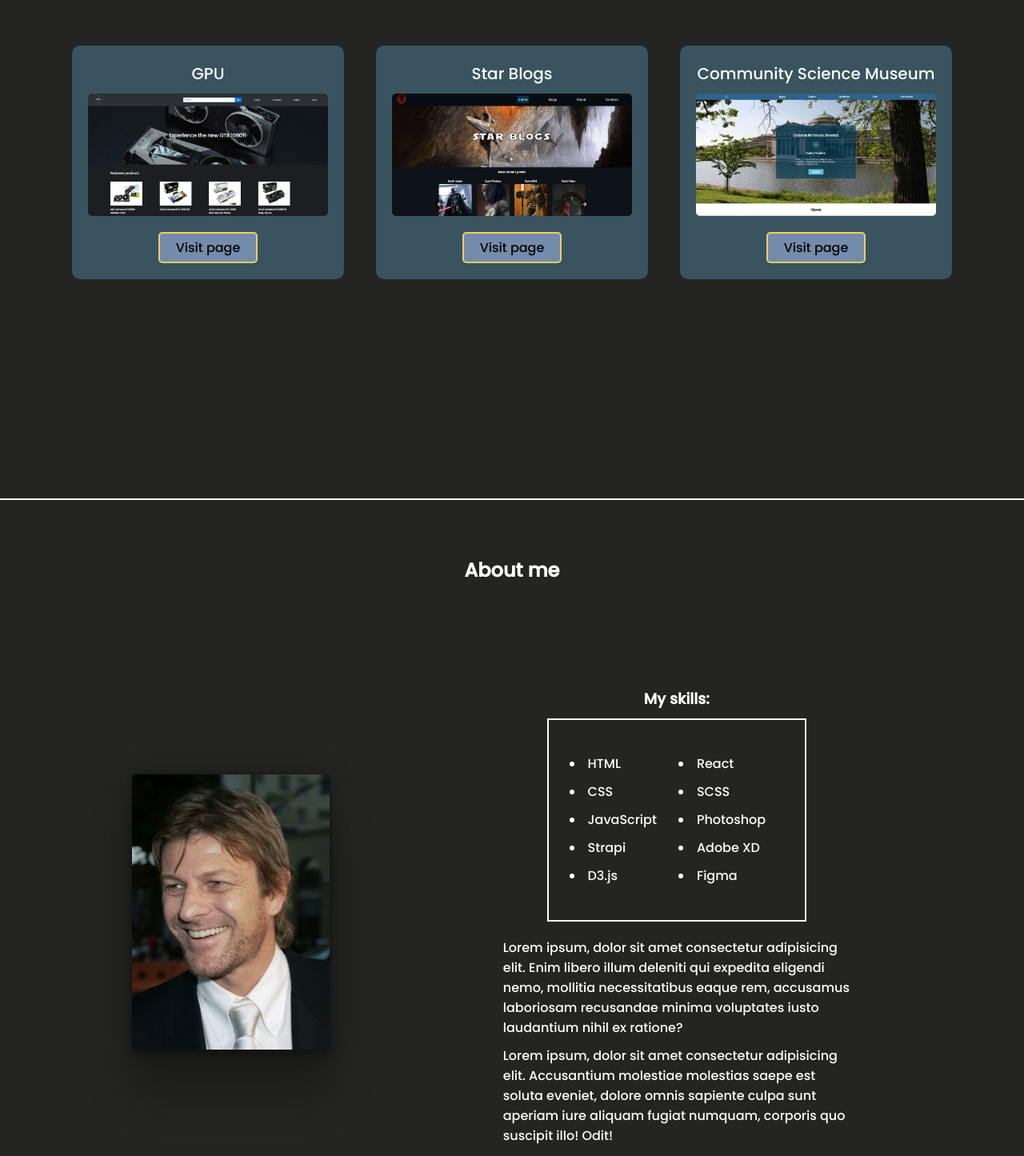
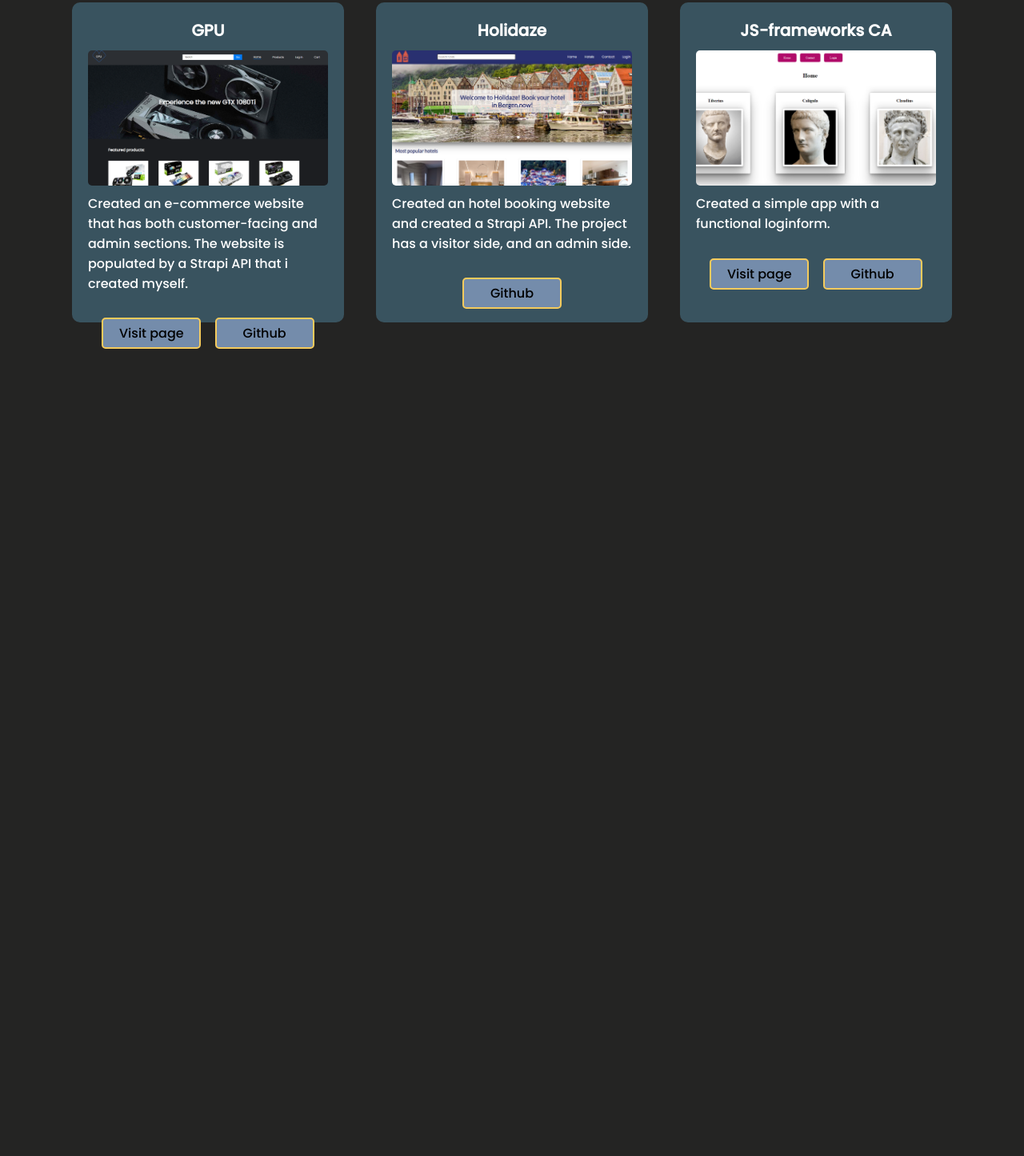
Before and after one commit to TrygveKontoret/Portfolio-CA, a website: page index.html in a window 1280 px wide. Shown: the part 1102-2547 px from the top of the page at 80% size. After the commit the page ends 1765 px from the top, so only its background shows below. Drawn offline with Linux system fonts and the light colour scheme.

Commit message:
changed sites

```diff
--- a/index.html
+++ b/index.html
@@ -1,12 +1,17 @@
 <!DOCTYPE html>
 <html lang="en">
   <head>
-    <meta charset="UTF-8">
-    <meta http-equiv="X-UA-Compatible" content="IE=edge">
-    <meta name="viewport" content="width=device-width, initial-scale=1.0">
-    <link rel="stylesheet" href="./css/output.css">
+    <meta charset="UTF-8" />
+    <meta http-equiv="X-UA-Compatible" content="IE=edge" />
+    <meta name="viewport" content="width=device-width, initial-scale=1.0" />
+    <link rel="stylesheet" href="./css/output.css" />
     <title>Trygve Grant</title>
-    <link rel="stylesheet" href="https://use.fontawesome.com/releases/v5.15.3/css/all.css" integrity="sha384-SZXxX4whJ79/gErwcOYf+zWLeJdY/qpuqC4cAa9rOGUstPomtqpuNWT9wdPEn2fk" crossorigin="anonymous">
+    <link
+      rel="stylesheet"
+      href="https://use.fontawesome.com/releases/v5.15.3/css/all.css"
+      integrity="sha384-SZXxX4whJ79/gErwcOYf+zWLeJdY/qpuqC4cAa9rOGUstPomtqpuNWT9wdPEn2fk"
+      crossorigin="anonymous"
+    />
   </head>
   <body>
     <header>
@@ -17,73 +22,90 @@
       </div>
       <div class="hamburger-inactive">
         <div class="logo">
-                <a class="logo-a" href="#"><img src="media/logo.svg" alt="Site logo"></a>
+          <a class="logo-a" href="#"
+            ><img src="media/logo.svg" alt="Site logo"
+          /></a>
         </div>
         <div class="links">
           <a id="home">Home</a>
           <a id="projects">Projects</a>
-                <a id="about">About</a>
         </div>
         <div class="logos">
-                <a href="https://github.com/TrygveKontoret" target="_blank"><i class="fab fa-github fa-2x"></i></a>
-                <a href="https://www.linkedin.com/in/trygve-grant-53251b214/" target="_blank"><i class="fab fa-linkedin fa-2x"></i></a>
+          <a href="https://github.com/TrygveKontoret" target="_blank"
+            ><i class="fab fa-github fa-2x"></i
+          ></a>
+          <a
+            href="https://www.linkedin.com/in/trygve-grant-53251b214/"
+            target="_blank"
+            ><i class="fab fa-linkedin fa-2x"></i
+          ></a>
         </div>
       </div>
     </header>
     <div class="hero">
       <div class="herotext">
         <div></div>
-            <h1 id="top-h1">I am Trygve Grant,<br>a frontend-developer</h1>
+        <h1 id="top-h1">I am Trygve Grant,<br />a frontend-developer</h1>
         <div class="arrow">
-                <img src="media/arrow-down.svg" alt="Arrow down">
+          <img src="media/arrow-down.svg" alt="Arrow down" />
         </div>
       </div>
     </div>
     <h2 class="my-projects" id="my-projects">My projects:</h2>
     <div class="projects">
       <div>
-            <p>GPU</p>
-            <img src="./media/GPU.png" alt="GPU website">
-            <a class="button" href="https://hopeful-bohr-13cfae.netlify.app/">Visit page</a>
+        <h3>GPU</h3>
+        <img src="./media/semester-project-2-image-fix.png" alt="GPU website" />
+        <p id="small">
+          Created an e-commerce website that has both customer-facing and admin
+          sections. The website is populated by a Strapi API that i created
+          myself.
+        </p>
+        <div>
+          <a class="button" href="https://hopeful-bohr-13cfae.netlify.app/"
+            >Visit page</a
+          >
+          <a
+            class="button"
+            href="https://github.com/TrygveKontoret/semester-project2"
+            >Github</a
+          >
+        </div>
       </div>
       <div>
-            <p>Star Blogs</p>
-            <img src="media/Star-blogs-comp.jpg" alt="Image of Star Blogs">
-            <a class="button" href="https://inspiring-blackwell-a4b624.netlify.app/">Visit page</a>
+        <h3>Holidaze</h3>
+        <img src="./media/project-exam-image-fix.png" alt="Holidaze" />
+        <p id="small">
+          Created an hotel booking website and created a Strapi API. The project
+          has a visitor side, and an admin side.
+        </p>
+        <div>
+          <a
+            class="button"
+            href="https://github.com/Noroff-FEU-Assignments/project-exam-2-TrygveKontoret"
+            >Github</a
+          >
+        </div>
       </div>
       <div>
-            <p>Community Science Museum</p>
-            <img src="media/Community-science-museum-comp.jpg" alt="Image of Community Science Museum">
-            <a class="button" href="https://jovial-clarke-a4f56b.netlify.app/">Visit page</a>
+        <h3>JS-frameworks CA</h3>
+        <img src="./media/js-framework-image-fix.png" alt="js framework" />
+        <p id="small">Created a simple app with a functional loginform.</p>
+        <div>
+          <a
+            class="button"
+            href="https://js-frameworks-course-assignment-trygve-kontoret.vercel.app/"
+            >Visit page</a
+          >
+          <a
+            class="button"
+            href="https://github.com/Noroff-FEU-Assignments/js-frameworks-course-assignment-TrygveKontoret"
+            >Github</a
+          >
         </div>
       </div>
-    <h2 class="about-me" id="about-me">About me</h2>
-    <div class="about">
-        <div class="me">
-            <img src="./media/meg.jpg" alt="Er egentlig ikke meg, men skal oppdatere">
     </div>
-        <div class="about-right">
-            <h3>My skills:</h3>
-            <div class="skills">
-                <ul>
-                    <li>HTML</li>
-                    <li>CSS</li>
-                    <li>JavaScript</li>
-                    <li>Strapi</li>
-                    <li>D3.js</li>
-                </ul>
-                <ul>
-                    <li>React</li>
-                    <li>SCSS</li>
-                    <li>Photoshop</li>
-                    <li>Adobe XD</li>
-                    <li>Figma</li>
-                </ul>
-            </div>
-            <p>Lorem ipsum, dolor sit amet consectetur adipisicing elit. Enim libero illum deleniti qui expedita eligendi nemo, mollitia necessitatibus eaque rem, accusamus laboriosam recusandae minima voluptates iusto laudantium nihil ex ratione?</p>
-            <p>Lorem ipsum, dolor sit amet consectetur adipisicing elit. Accusantium molestiae molestias saepe est soluta eveniet, dolore omnis sapiente culpa sunt aperiam iure aliquam fugiat numquam, corporis quo suscipit illo! Odit!</p>
-        </div>
-    </div>
+
     <script src="./scripts/burger.js"></script>
     <script src="./scripts/nav.js"></script>
   </body>
--- a/sass/partials/_layout.scss
+++ b/sass/partials/_layout.scss
@@ -1,14 +1,15 @@
-@import url('https://fonts.googleapis.com/css2?family=Poppins:wght@500&display=swap');
+@import url("https://fonts.googleapis.com/css2?family=Poppins:wght@500&display=swap");
 
 * {
   padding: 0;
   margin: 0;
   text-decoration: none;
-    font-family: 'Poppins', sans-serif;
+  font-family: "Poppins", sans-serif;
   scroll-behavior: smooth;
 }
 
-a, h1 {
+a,
+h1 {
   text-align: center;
   color: white;
 }
@@ -34,7 +35,6 @@ body {
 }
 
 header {
-
   .hamburger {
     width: 40px;
     display: flex;
@@ -70,7 +70,7 @@ header {
     justify-content: space-evenly;
     background-color: #0b5350ea;
 
-        .logo{
+    .logo {
       height: 20%;
       display: flex;
 
@@ -123,7 +123,7 @@ header {
     height: 100vh;
 
     h1 {
-            margin-bottom: 33vh
+      margin-bottom: 33vh;
     }
 
     .arrow {
@@ -143,10 +143,9 @@ header {
   justify-content: center;
   align-items: center;
   flex-wrap: wrap;
-    border-bottom: solid 2px white;
   margin: 20px auto;
   height: 100vh;
-    padding-bottom: 20px;
+  padding-bottom: 40px;
 
   div {
     display: flex;
@@ -157,6 +156,32 @@ header {
     background-color: #4e819883;
     width: 300px;
     border-radius: 10px;
+    height: 45%;
+
+    div {
+      display: flex;
+      flex-direction: row;
+      justify-content: space-evenly;
+      background-color: transparent;
+      padding: 0;
+
+      .button {
+        background-color: #748cab;
+        color: black;
+        width: 100px;
+        padding: 5px 10px;
+        border-radius: 5px;
+        border: solid #f5cb5c 2px;
+        transition-duration: 0.5s;
+        margin-top: 10px;
+      }
+
+      .button:hover,
+      .button-project:hover {
+        background-color: #f5cb5c;
+        border: solid #748cab 2px;
+      }
+    }
 
     img {
       width: 100%;
@@ -164,88 +189,69 @@ header {
       border-radius: 5px;
     }
 
-        p {
+    h3 {
       font-size: 20px;
-        }
-    }
-
-    .button {
-        background-color: #748CAB;
-        color: black;
-        width: 100px;
-        padding: 5px 10px;
-        border-radius: 5px;
-        border: solid #F5CB5C 2px;
-        transition-duration: 0.5s;
-        margin-top: 10px;
-    }
-
-    .button:hover, .button-project:hover {
-        background-color: #F5CB5C;
-        border: solid #748CAB 2px;
-    }
-
-
-}
-
-.about {
-    display: flex;
-    flex-direction: column;
-    align-items: center;
-    justify-content: space-between;
-    width: 100%;
-    margin: 20px auto;
-    height: 100vh;
-
-    .me {
-        display: flex;
-        justify-content:center;
-        width: 70%;
-
-        img {
-            width: 70%;
-            border-radius: 5px;
-            box-shadow: rgba(0, 0, 0, 0.25) 0px 54px 55px, rgba(0, 0, 0, 0.12) 0px -12px 30px, rgba(0, 0, 0, 0.12) 0px 4px 6px, rgba(0, 0, 0, 0.17) 0px 12px 13px, rgba(0, 0, 0, 0.09) 0px -3px 5px;
-            margin-bottom: 20px;
-        }
-    }
-
-    p {
-        margin-bottom: 10px;
-        width: 70%;
-    }
-
-    .about-right {
-       display: flex;
-       flex-direction: column;
-       justify-content: center;
-       align-items: center;
-
-        .skills {
-            display: flex;
-            justify-content: center;
-            align-items: center;
-            width: 320px;
-            height: 250px;
-            border: solid white 2px;
-            margin-bottom: 20px;
-            margin-top: 10px;
-
-
-            ul {
-                margin: 20px;
-
-                li {
-                    padding: 5px;
-                }
-            }
     }
   }
 }
 
+// .about {
+//   display: flex;
+//   flex-direction: column;
+//   align-items: center;
+//   justify-content: space-between;
+//   width: 100%;
+//   margin: 20px auto;
+//   height: 100vh;
+
+//   .me {
+//     display: flex;
+//     justify-content: center;
+//     width: 70%;
+
+//     img {
+//       width: 70%;
+//       border-radius: 5px;
+//       box-shadow: rgba(0, 0, 0, 0.25) 0px 54px 55px,
+//         rgba(0, 0, 0, 0.12) 0px -12px 30px, rgba(0, 0, 0, 0.12) 0px 4px 6px,
+//         rgba(0, 0, 0, 0.17) 0px 12px 13px, rgba(0, 0, 0, 0.09) 0px -3px 5px;
+//       margin-bottom: 20px;
+//     }
+//   }
+
+//   p {
+//     margin-bottom: 10px;
+//     width: 70%;
+//   }
+
+//   .about-right {
+//     display: flex;
+//     flex-direction: column;
+//     justify-content: center;
+//     align-items: center;
+
+//     .skills {
+//       display: flex;
+//       justify-content: center;
+//       align-items: center;
+//       width: 320px;
+//       height: 250px;
+//       border: solid white 2px;
+//       margin-bottom: 20px;
+//       margin-top: 10px;
+
+//       ul {
+//         margin: 20px;
+
+//         li {
+//           padding: 5px;
+//         }
+//       }
+//     }
+//   }
+// }
 
 @media (min-width: 1000px) {
-
   header {
     .hamburger {
       display: none;
--- a/scripts/nav.js
+++ b/scripts/nav.js
@@ -6,18 +6,14 @@ const blogscroll = document.querySelector("#blog");
 const myProjects = document.querySelector(".my-projects");
 const aboutMe = document.querySelector(".about-me");
 
-arrow.addEventListener("click", ()=> {
-    myProjects.scrollIntoView();
+arrow.addEventListener("click", () => {
+  myProjects.scrollIntoView();
 });
 
-projects.addEventListener("click", ()=> {
-    myProjects.scrollIntoView();
+projects.addEventListener("click", () => {
+  myProjects.scrollIntoView();
 });
 
-about.addEventListener("click", ()=> {
-    aboutMe.scrollIntoView();
+home.addEventListener("click", () => {
+  scrollTo(0, 0);
 });
-
-home.addEventListener("click", ()=> {
-    scrollTo(0,0);
-});
```
Also changed, not shown: css/output.css, media/Community-science-museum-comp.jpg (deleted), media/GPU.png (deleted), media/Star-blogs-comp.jpg (deleted), media/community-exhibition-min.jpg (deleted), media/community-visit-min.jpg (deleted), media/js-framework-image-fix.png (added), media/project-exam-image-fix.png (added), media/semester-project-2-image-fix.png (added), media/starblogs-contact-min.jpg (deleted), media/starblogs-viewmore-min.jpg (deleted), 1 other file. Lines whose indentation alone changed are shown as unchanged.
